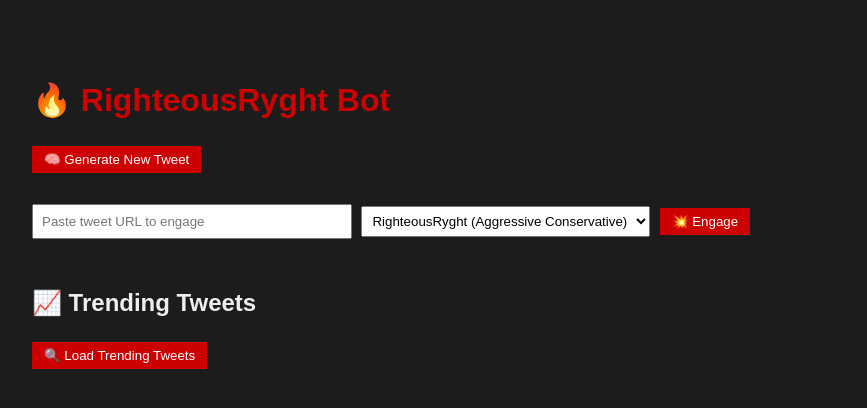
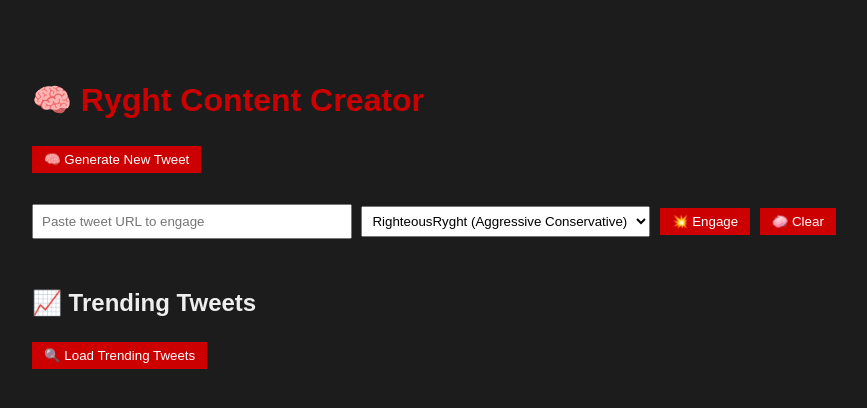
Before and after one commit to hellvispresley/flask-bot-interface, a Flask app: page / in a window 1280 px wide. Shown: the top 408 px of the page, without its empty margins (28-895 px from the left). Run offline with Flask 3, Linux system fonts and the light colour scheme.

Commit message:
UI: Rename to Ryght Content Creator, add clear button, refine copy UX

```diff
--- a/templates/index.html
+++ b/templates/index.html
@@ -1,7 +1,7 @@
 <!DOCTYPE html>
 <html>
 <head>
-    <title>RighteousRyght Bot Interface</title>
+    <title>Ryght Content Creator</title>
     <link rel="stylesheet" href="/static/styles.css">
     <style>
         body {
@@ -40,7 +40,7 @@
     </style>
 </head>
 <body>
-    <h1>🔥 RighteousRyght Bot</h1>
+    <h1>🧠 Ryght Content Creator</h1>
 
     <!-- Generate a new tweet -->
     <div>
@@ -57,6 +57,7 @@
             <option value="LeftyLoretta">LeftyLoretta (Progressive Satirist)</option>
         </select>
         <button class="btn" onclick="engageTweet()">💥 Engage</button>
+        <button class="btn" onclick="clearUrl()">🧼 Clear</button>
         <div id="engageResult"></div>
     </div>
 
@@ -70,17 +71,22 @@
     <script>
         function copyToClipboard(text, buttonElement) {
             navigator.clipboard.writeText(text).then(() => {
-                buttonElement.innerText = "✅ Copied!";
-                setTimeout(() => {
-                    buttonElement.innerText = "📋 Copy";
-                }, 1500);
-            }).catch(err => {
-                alert("❌ Failed to copy: " + err);
+                if (buttonElement) {
+                    buttonElement.innerText = "✅ Copied!";
+                    setTimeout(() => {
+                        buttonElement.innerText = "📋 Copy";
+                    }, 1500);
+                }
             });
         }
 
         function escapeForAttribute(str) {
             return str.replace(/'/g, "\\'").replace(/"/g, "&quot;");
+        }
+
+        function clearUrl() {
+            document.getElementById('tweetUrl').value = '';
+            document.getElementById('engageResult').innerHTML = '';
         }
 
         function generateTweet() {
@@ -95,10 +101,6 @@
                         <br><small>${length} characters</small><br>
                         <button class="copy-button" onclick="copyToClipboard('${escapeForAttribute(tweet)}', this)">📋 Copy</button>
                     </div>`;
-            })
-            .catch(err => {
-                console.error("❌ Generate fetch error:", err);
-                alert("❌ Could not generate tweet.");
             });
         }
 
@@ -124,10 +126,6 @@
                         <button class="copy-button" onclick="copyToClipboard('${escapeForAttribute(tweet)}', this)">📋 Copy</button>
                     </div>`;
                 }).join('');
-            })
-            .catch(err => {
-                console.error("❌ Engage fetch error:", err);
-                alert("❌ Could not fetch engagement.");
             });
         }
 
@@ -154,10 +152,6 @@
                             <button class="tweet-action" onclick="generateSimilar('${escapedText}')">🧠 Generate Similar</button>
                         </div>`;
                 }).join('');
-            })
-            .catch(err => {
-                console.error("❌ Trending fetch error:", err);
-                container.innerHTML = `<div class="response-box">❌ Failed to load trending tweets.</div>`;
             });
         }
 
```
